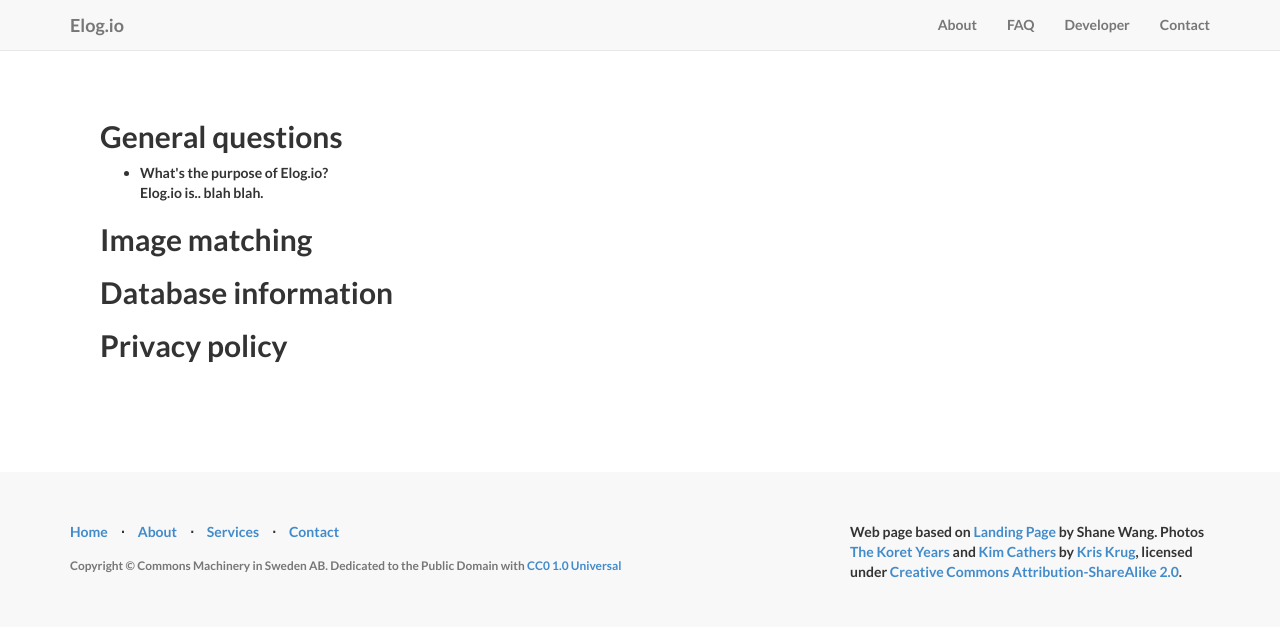
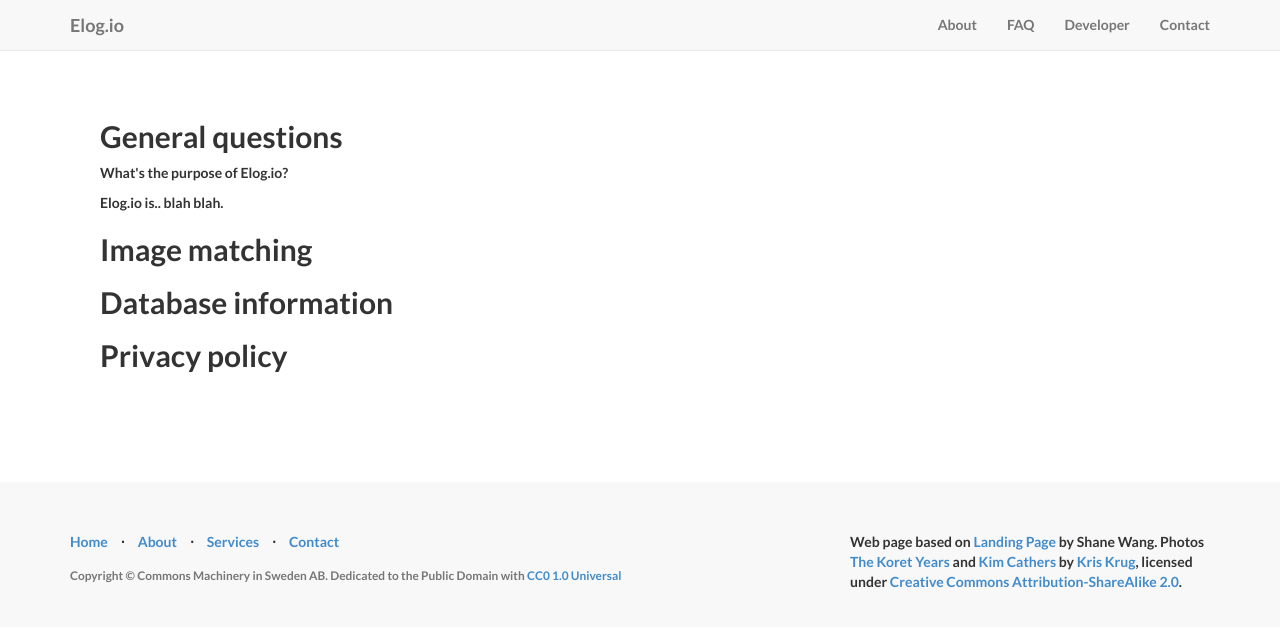
Before and after one commit to commonsmachinery/elogio, a Jekyll site: the page built from faq.html, in a window 1280 px wide. Shown: the top 627 px of the page. Built offline with Jekyll 4.4.1, drawn with Linux system fonts in a browser that asks for light colours; nearby versions of some CDN libraries; library files that are not in the unit come from our copies.

Commit message:
Updated FAQ

```diff
--- a/faq.html
+++ b/faq.html
@@ -5,11 +5,8 @@
 ---
 
 <h2>General questions</h2>
-<ul>
-  <li><strong>What's the purpose of Elog.io?</strong>
-      <p>Elog.io is.. blah blah.</p>
-  </li>
-</ul>
+<p><strong>What's the purpose of Elog.io?</strong></p>
+<p>Elog.io is.. blah blah.</p>
 
 <h2>Image matching</h2>
 <h2>Database information</h2>
```
